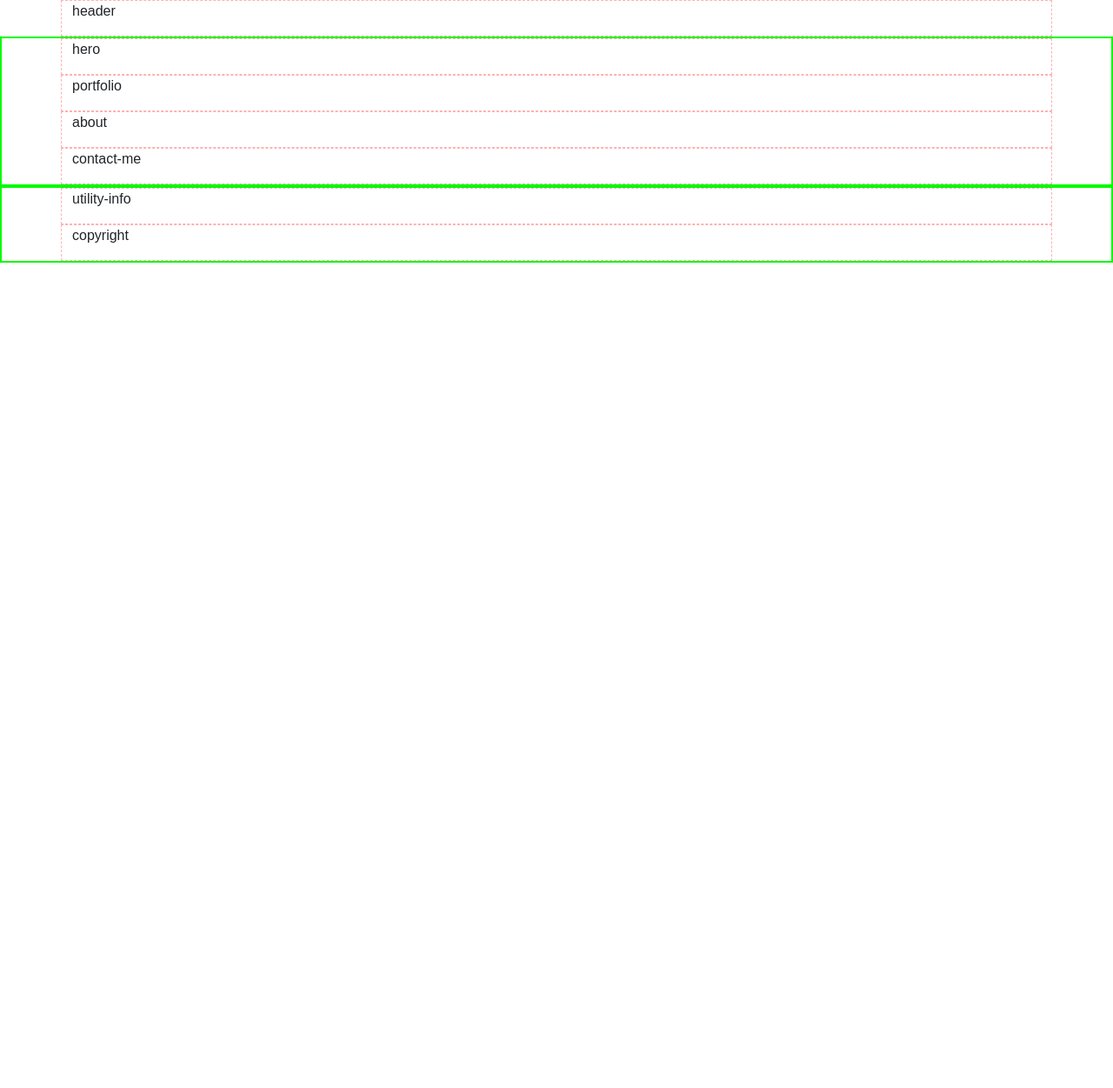
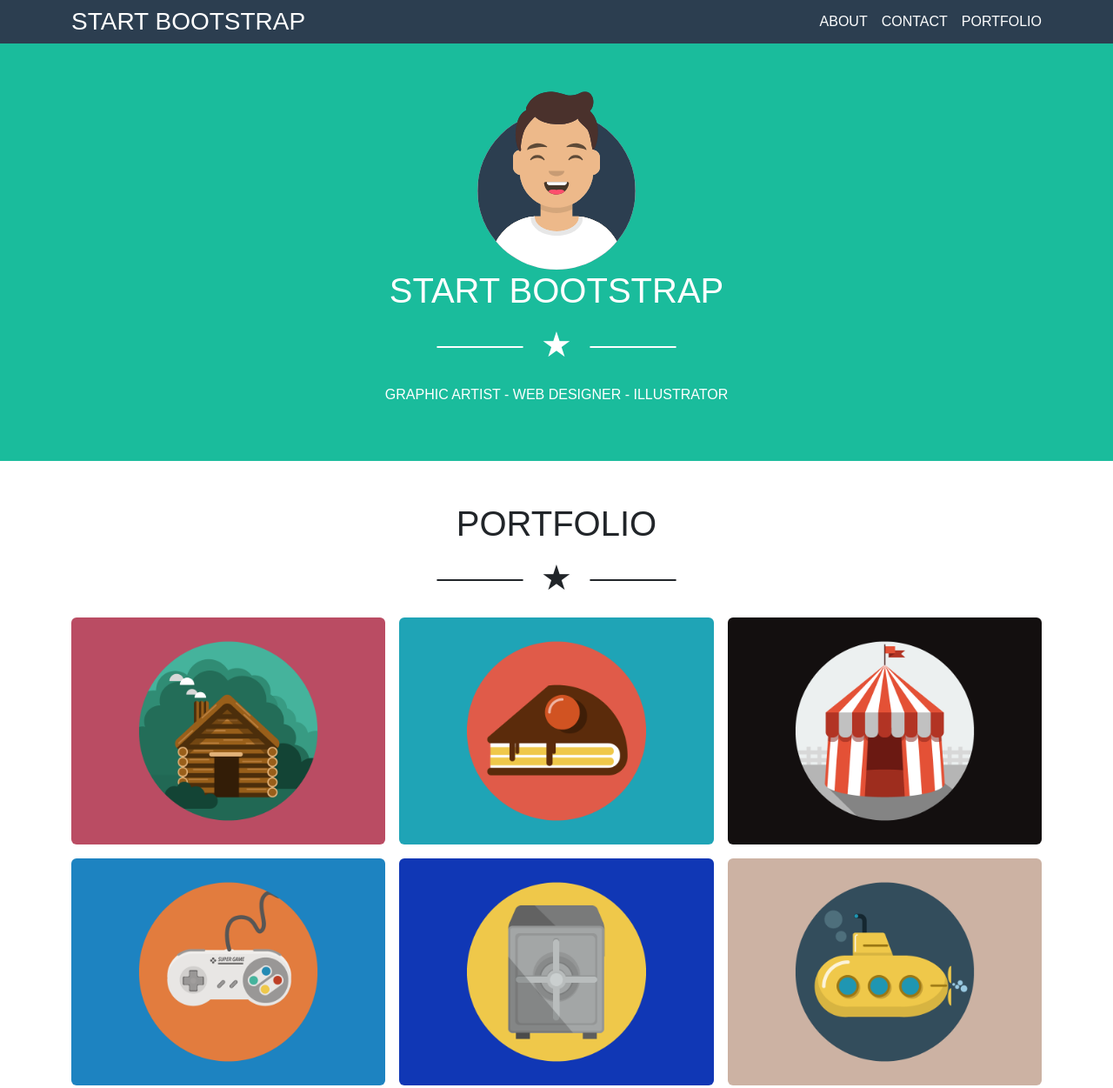
Before and after one commit to AntoCic/html-css-bootstrap-freelancer, a plain HTML site: page index.html in a window 1280 px wide. Shown: the top 1251 px of the page at 87% size. Before the commit the page ends 800 px from the top, so only its background shows below. Drawn offline with nearby package versions, Linux system fonts and the light colour scheme.

Commit message:
ADDED: header,hero,portfolio style content

```diff
--- a/index.html
+++ b/index.html
@@ -11,38 +11,90 @@
     <link rel="stylesheet" href="./style/style.css">
 </head>
 
-<body class="debug">
-    <header class="container-lg">
-        <p>header</p>
-        <!-- <div class="logo">
-            <p>logo</p>
+<body class="deug">
+    <header>
+        <div class="container py-2">
+            <div class="row justify-content-between align-items-center text-white">
+                <div class="col-auto ms_logo ">
+                    <h1 class="mb-0 h3">START BOOTSTRAP</h1>
+                </div>
+                <ul class="col-auto d-flex list-unstyled align-items-center mb-0">
+                    <li class="d-md-none mx-2"><i class="fa-solid fa-bars"></i></li>
+                    <li class="mx-2 d-none d-md-inline-block">ABOUT</li>
+                    <li class="mx-2 d-none d-md-inline-block">CONTACT</li>
+                    <li class="ms-2 d-none d-md-inline-block">PORTFOLIO</li>
+                </ul>
+            </div>
         </div>
-        <ul class="">
-            <p>link</p>
-        </ul> -->
     </header>
 
     <main>
-        <section class="container-lg hero">
-            <p>hero</p>
+        <section class="ms_hero py-5">
+            <div class="container">
+                <div class="row justify-content-center text-white">
+                    <div class="col-auto text-center">
+                        <img class="mw-100" src="./img/avatar.svg" alt="" width="200">
+                        <h2 class="h1">START BOOTSTRAP</h2>
+                        <p class="ms_star fs-1">&starf;</p>
+                        <p>GRAPHIC ARTIST - WEB DESIGNER - ILLUSTRATOR</p>
+                    </div>
+                </div>
+            </div>
         </section>
-        <section class="container-lg portfolio">
-            <p>portfolio</p>
+        <section class="ms_portfolio py-5">
+            <div class="container">
+                <div class="row">
+                    <div class="col text-center">
+                        <h2 class="h1">PORTFOLIO</h2>
+                        <p class="ms_star fs-1">&starf;</p>
+                    </div>
+                </div>
+                <div class="row row-cols-1 row-cols-md-2 row-cols-lg-3 g-3">
+                    <div class="col">
+                        <img class="mw-100 rounded" src="./img/cabin.png" alt="">
+                    </div>
+                    <div class="col">
+                        <img class="mw-100 rounded" src="./img/cake.png" alt="">
+                    </div>
+                    <div class="col">
+                        <img class="mw-100 rounded" src="./img/circus.png" alt="">
+                    </div>
+                    <div class="col">
+                        <img class="mw-100 rounded" src="./img/game.png" alt="">
+                    </div>
+                    <div class="col">
+                        <img class="mw-100 rounded" src="./img/safe.png" alt="">
+                    </div>
+                    <div class="col">
+                        <img class="mw-100 rounded" src="./img/submarine.png" alt="">
+                    </div>
+                </div>
+            </div>
         </section>
-        <section class="container-md about">
-            <p>about</p>
+        <section class="ms_about">
+            <div class="container">
+                <h2 class="h1">ABOUT</h2>
+                <p class="ms_star fs-1">&starf;</p>
+            </div>
         </section>
-        <section class="container-md contact-me">
-            <p>contact-me</p>
+        <section class="ms_contact-me">
+            <div class="container">
+                <h2 class="h1">CONTACT ME</h2>
+                <p class="ms_star fs-1">&starf;</p>
+            </div>
         </section>
     </main>
 
     <footer>
-        <section class="container-lg utility-info">
-            <p>utility-info</p>
+        <section class="ms_utility-info">
+            <div class="container">
+                <p>utility-info</p>
+            </div>
         </section>
-        <section class="container-lg copyright">
-            <p>copyright</p>
+        <section class="ms_copyright">
+            <div class="container">
+                <p>copyright</p>
+            </div>
         </section>
     </footer>
     <script src="https://cdn.jsdelivr.net/npm/bootstrap@5.3.3/dist/js/bootstrap.bundle.min.js"
--- a/style/style.css
+++ b/style/style.css
@@ -1,3 +1,8 @@
+:root{
+  --ms_bg_blue:#2C3E50;
+  --ms_bg_green:#1ABC9C;
+  --ms_bg_blue2:#3A546D;
+}
 /*************************************************
     GENERAL STYLES
  *************************************************/
@@ -6,10 +11,47 @@ body{
 }
 
 /* HEADER */
+header{
+  background-color: var(--ms_bg_blue);
+}
+
+
 
 /* MAIN */
+.ms_star::before{
+  content: "";
+  display: inline-block;
+  width: 100px;
+  border: 1px solid currentColor;
+  vertical-align: middle;
+  margin-right: 20px;
+  border-radius: 5px;
+}
+.ms_star::after{
+  content: "";
+  display: inline-block;
+  width: 100px;
+  border: 1px solid currentColor;
+  vertical-align: middle;
+  margin-left: 20px;
+  border-radius: 5px;
+}
+.ms_hero{
+  background-color: var(--ms_bg_green);
+}
+
+.ms_about{
+  background-color: var(--ms_bg_green);
+}
 
 /* FOOTER */
+.ms_utility-info{
+  background-color: var(--ms_bg_blue2);
+}
+
+.ms_copyright{
+  background-color: var(--ms_bg_blue);
+}
 
  /*************************************************
     DEBUG
```
